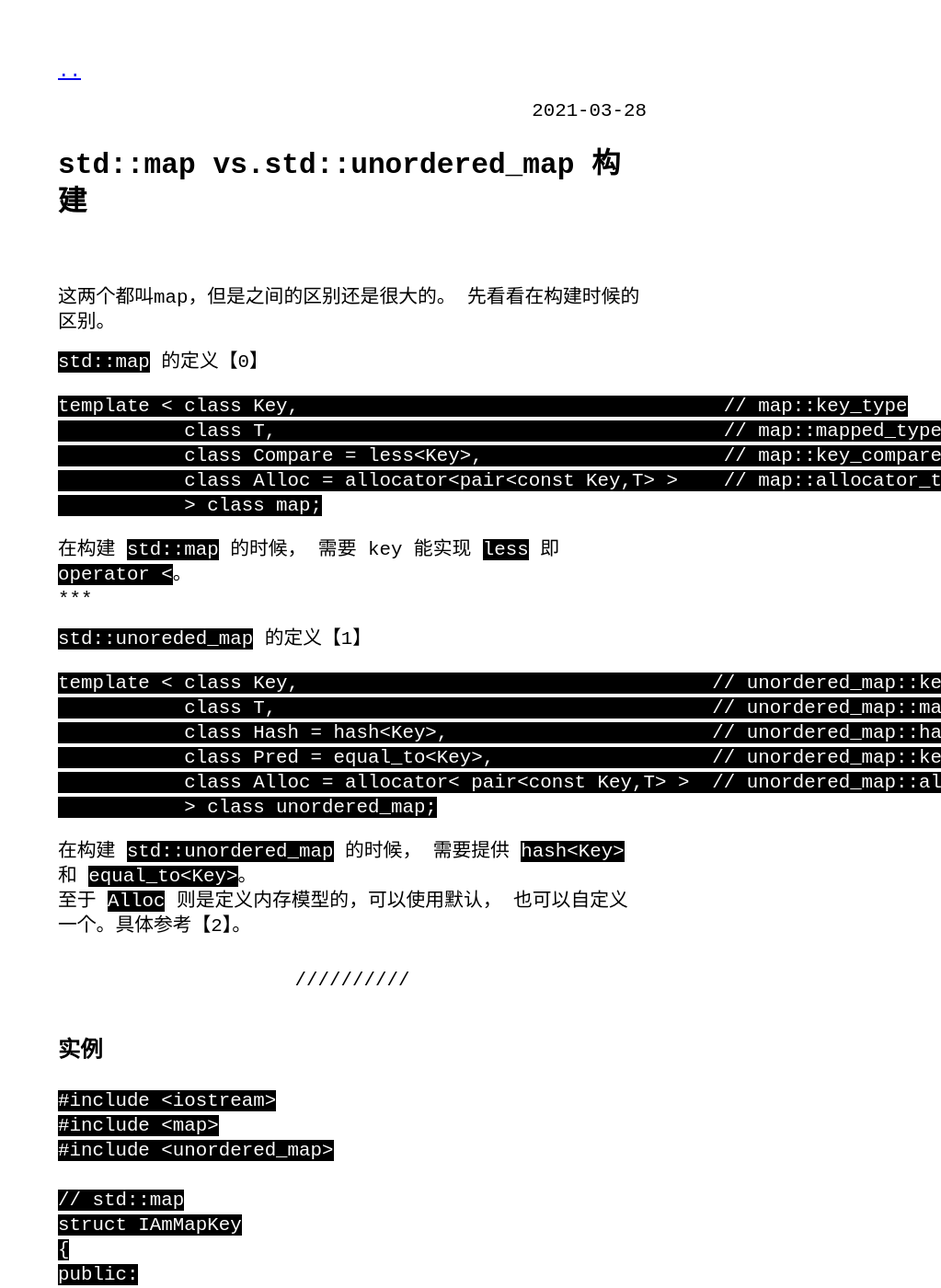
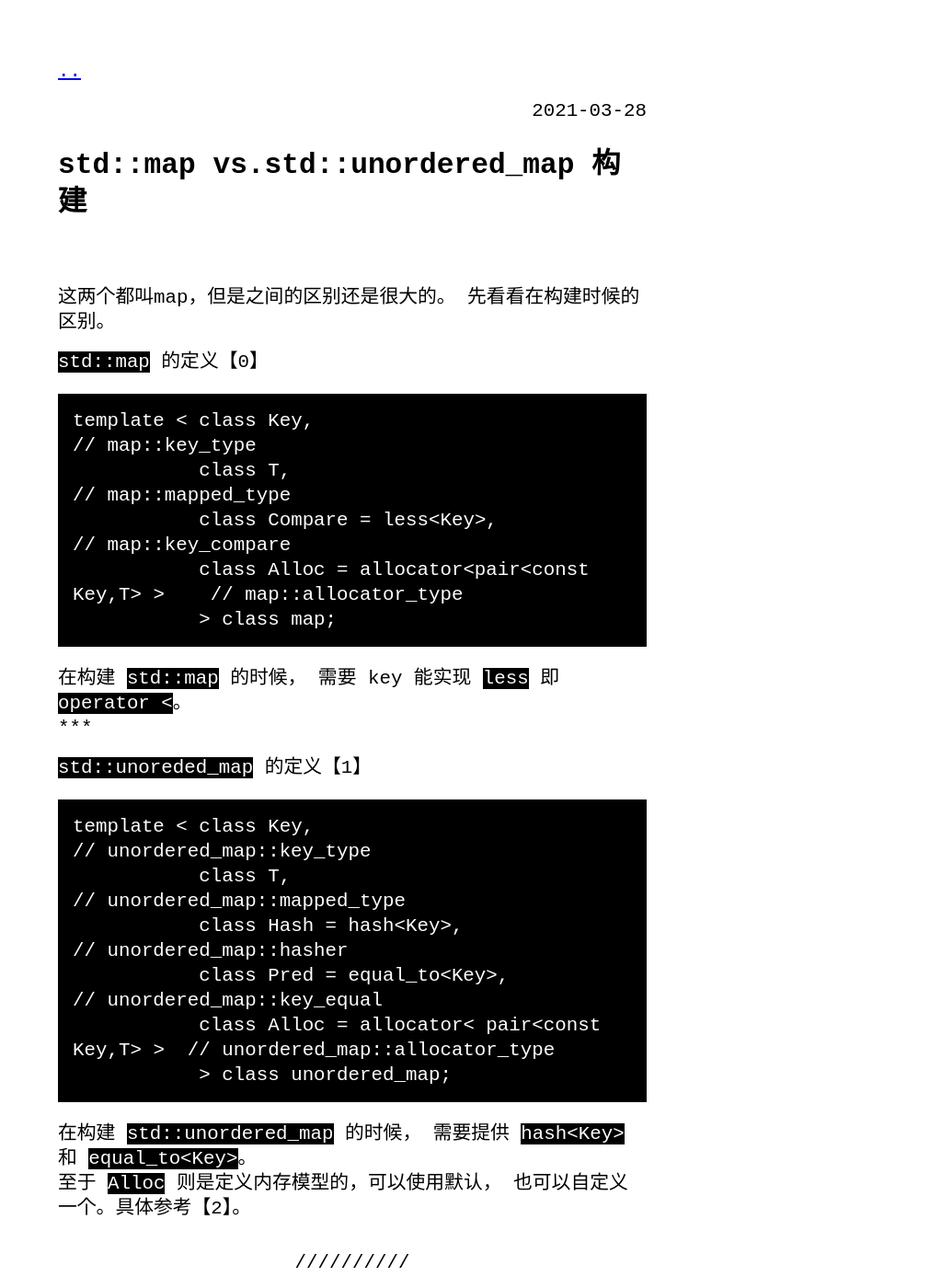
Before and after one commit to zTgx/zTgx.github.io, a Jekyll site: the page built from _posts/2021-03-28-02.md, in a window 1280 px wide and 1400 px high. Shown: the whole window at 92% size, without its empty margins (257-1280 px from the left). Built offline with Jekyll 4.4.1, drawn with Linux system fonts in a browser that asks for light colours; some of the changed text lies outside the part shown.

Commit message:
Update 2021-03-28-02.md

````diff
--- a/_posts/2021-03-28-02.md
+++ b/_posts/2021-03-28-02.md
@@ -11,7 +11,7 @@ which_category: dive
 这两个都叫map，但是之间的区别还是很大的。 先看看在构建时候的区别。
 
 `std::map` 的定义【0】
-```cxx
+```c++
 template < class Key,                                     // map::key_type
            class T,                                       // map::mapped_type
            class Compare = less<Key>,                     // map::key_compare
@@ -22,7 +22,7 @@ template < class Key,                                     // map::key_type
 ***
 
 `std::unoreded_map` 的定义【1】
-```cxx
+```c++
 template < class Key,                                    // unordered_map::key_type
            class T,                                      // unordered_map::mapped_type
            class Hash = hash<Key>,                       // unordered_map::hasher
@@ -37,7 +37,7 @@ template < class Key,                                    // unordered_map::key_t
 
 ### 实例
 
-```cxx
+```c++
 #include <iostream>
 #include <map>
 #include <unordered_map>
````
